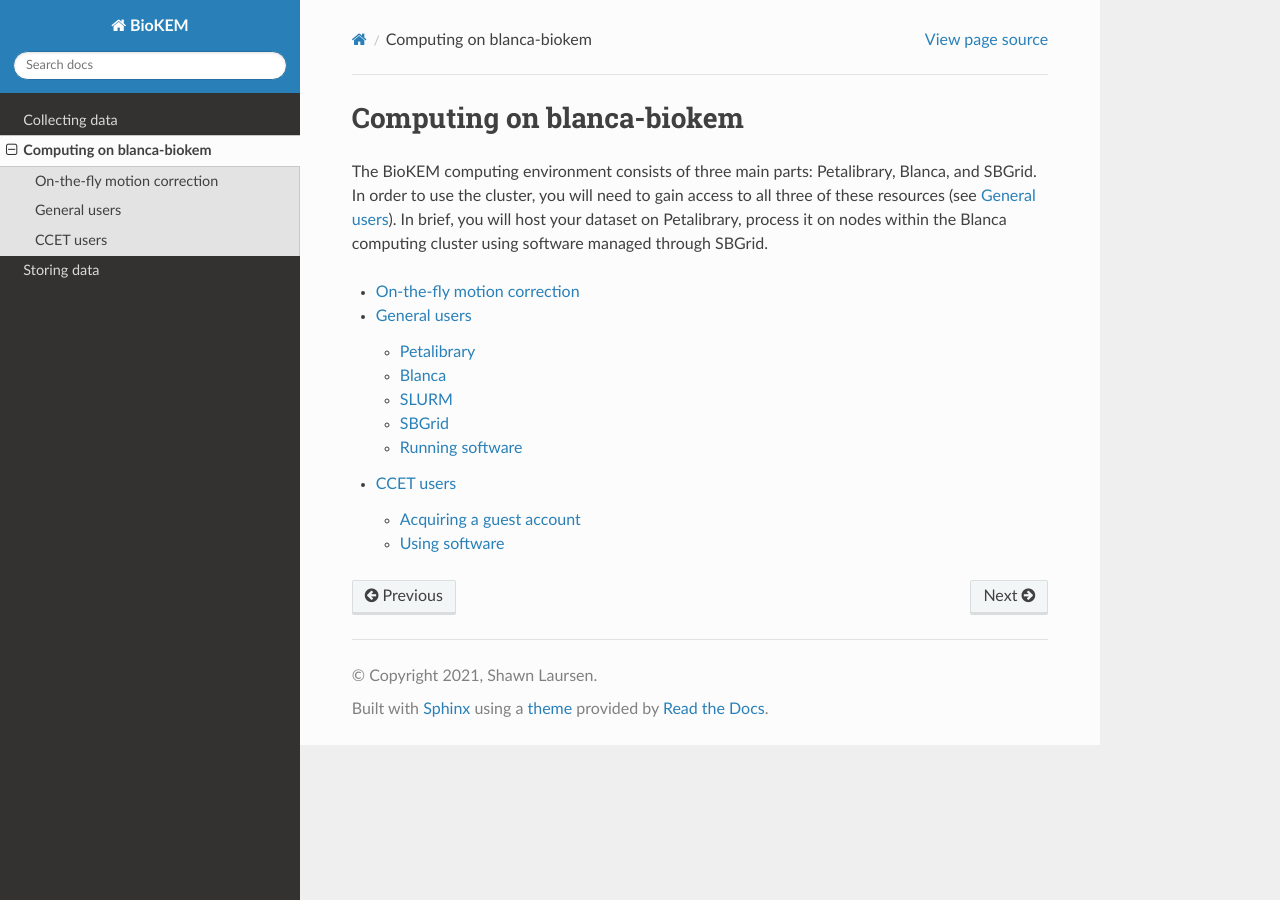
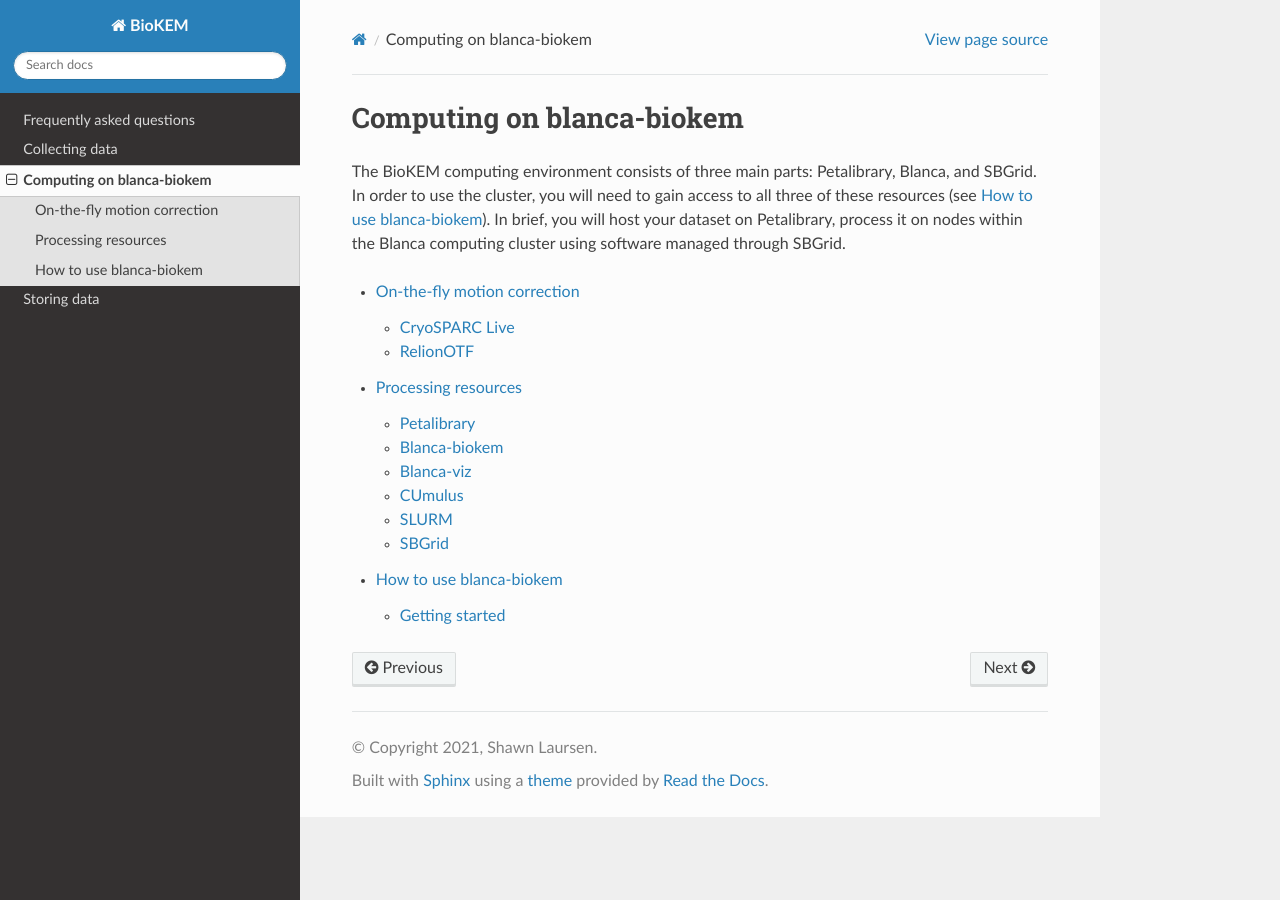
Before and after one commit to CU-BioKEM/user-guide, a Sphinx documentation site: the page built from docs/source/computing.rst, in a window 1280 px wide. Built offline with Sphinx 7.4.7 and the Read the Docs theme 2.0.0, drawn with Linux system fonts in a browser that asks for light colours.

Commit message:
added some stuff

```diff
--- a/docs/source/computing.rst
+++ b/docs/source/computing.rst
@@ -3,7 +3,7 @@ Computing on blanca-biokem
 
 The BioKEM computing environment consists of three main parts: Petalibrary,
 Blanca, and SBGrid. In order to use the cluster, you will need to gain access to
-all three of these resources (see :doc:`computing/general_users`). In brief, you will
+all three of these resources (see :doc:`computing/how_to`). In brief, you will
 host your dataset on Petalibrary, process it on nodes within the Blanca
 computing cluster using software managed through SBGrid.
 
@@ -11,5 +11,5 @@ computing cluster using software managed through SBGrid.
    :maxdepth: 2
 
    computing/otf_motion_correction
-   computing/general_users
-   computing/ccet_users
+   computing/processing_resources
+   computing/how_to
--- a/docs/source/computing/ccet_users.rst
+++ /dev/null
@@ -1,11 +0,0 @@
-CCET users
-==========
-
-The Center for Cryo Electron Tomography (CCET) owns one of the nodes in the blanca-biokem cluster. Users from CCET can access this and other nodes in the blanca-biokem
-and blanca clusters by obtaining a guest account and following the general instructions.
-
-Acquiring a guest account
--------------------------
-
-Using software
---------------
--- /dev/null
+++ b/docs/source/computing/how_to.rst
@@ -0,0 +1,25 @@
+How to use blanca-biokem
+========================
+
+Getting started
+---------------
+In order to run software on BioKEM's Blanca servers:
+   - Request access to Blanca through `Research Computing <https://rcamp.rc.colorado.edu/accounts/account-request/create/organization>`_
+   - Request a Petalibrary allocation (~20TB/active project) by emailing rc-help@colorado.edu **Make sure to have them create a 'biokem-deposit' folder for your lab to deposit Krios images into**
+   - Purchase an SBGrid license for your lab
+
+     - Labs without an SBgrid license will have minimal access to software.
+     - Labs with their own SBgrid license will be able to access the full stack of software, without limitation.
+
+
+CCET users
+~~~~~~~~~~
+
+The Center for Cryo Electron Tomography (CCET) owns one of the nodes in the blanca-biokem cluster. Users from CCET can access this and other nodes in the blanca-biokem
+and blanca clusters by obtaining a guest account and following the general instructions.
+
+Acquiring a guest account
+^^^^^^^^^^^^^^^^^^^^^^^^^
+
+Using software
+^^^^^^^^^^^^^^
--- a/docs/source/computing/general_users.rst
+++ b/docs/source/computing/processing_resources.rst
@@ -1,5 +1,16 @@
-General users
-=============
+Processing resources
+====================
+This section will provide descriptions of the systems associate with BioKEM, for
+technical guides on how to use the systems, see :doc:/computing/how_to.
+
+    - :ref:`Petalibrary`
+    - :ref:`Blanca-biokem`
+    - :ref:`Blanca-viz`
+    - :ref:`CUmulus`
+    - :ref:`SLURM`
+    - :ref:`SBGrid`
+
+.. _Petalibrary:
 
 Petalibrary
 -----------
@@ -17,8 +28,10 @@ email rc-help@colorado.edu to request and allocation. We recommend requesting an
 allocation of about ~20TB/actively processing dataset. This service could also
 be a good long term storage option for already processed datasets.
 
-Blanca
-------
+.. _Blanca-biokem:
+
+Blanca-biokem
+-------------
 `Blanca <https://www.colorado.edu/rc/resources/blanca>`_ is RC's condo computing
 cluster. This cluster allows users to purchase their own computing nodes that RC
 will then house, setup, and manage. Users have priority on the nodes they own,
@@ -28,8 +41,33 @@ and the other for users of the facility to process EM data. The physical space
 we are allotted can house up to 10 processing nodes in addition to the on the
 fly node. These nodes are purchased by individual labs, but are then shared by
 all members of the BioKEM facility. Each node will consist of a number of GPUs
-(typically 4) and CPUs, as well as RAM to run jobs. All jobs ran in the cluster
-are submitted by a workload manager called SLURM.
+(typically 4) and CPUs. All jobs ran in the cluster are submitted by a workload
+manager called :ref:`SLURM`.
+
+.. _Blanca-viz:
+
+Blanca-viz
+----------
+In addition to the processing, login and compile nodes on Blanca, there are two
+GPU-accelerated visualization nodes that allow users to run graphical user
+interfaces, like ChimeraX. This is done through a web-based portal called
+`EngineFrame <https://www.colorado.edu/rc/resources/enginframe>`_ and is how
+even command line based computing should be done on Blanca.
+
+.. _CUmulus:
+
+CUmulus
+--------
+In addition to the Blanca computing cluster, users from CU also have the option
+to access
+`CUmulus <https://curc.readthedocs.io/en/latest/hybrid-cloud/cumulus.html>`.
+CUmulus is CU's cloud computing service that allows users to create virtual
+machines to fill specific roles that Blanca cannot perform for security or job
+limitation reasons. Two specific uses of this resource are: hosting a persistent
+job such as a CryoSPARC master instance or setting up a webpage. Clonable VMs
+to accomplish these tasks will be available to BioKEM users soon.
+
+.. _SLURM:
 
 SLURM
 -----
@@ -70,13 +110,3 @@ applications.
 
 Commercial users are limited to a few preprocessing applications without an
 additional license.
-
-Running software
-----------------
-In order to run software on BioKEM's Blanca server:
-   - Request access to Blanca through `Research Computing <https://rcamp.rc.colorado.edu/accounts/account-request/create/organization>`_
-   - Request a Petalibrary allocation (~20TB/active project) by emailing rc-help@colorado.edu **Make sure to have them create a 'biokem-deposit' folder for your lab to deposit Krios images into**
-   - Purchase an SBGrid license for your lab
-
-     - Labs without an SBgrid license will have minimal access to software.
-     - Labs with their own SBgrid license will be able to access the full stack of software, without limitation.
--- /dev/null
+++ b/docs/source/faqs.rst
@@ -0,0 +1,5 @@
+Frequently asked questions
+==========================
+
+This section is where you will find answers to common questions about using the
+BioKEM facility.
--- a/docs/source/index.rst
+++ b/docs/source/index.rst
@@ -13,6 +13,7 @@ Camera. This user guide will provide step by step instructions for:
 .. toctree::
    :maxdepth: 2
 
+   faqs
    collecting
    computing
    storing
```
Also changed, not shown: other parts of docs/source/computing/processing_resources.rst (+2 -0 lines), docs/source/computing/otf_motion_correction.rst (+10 -0 lines).
